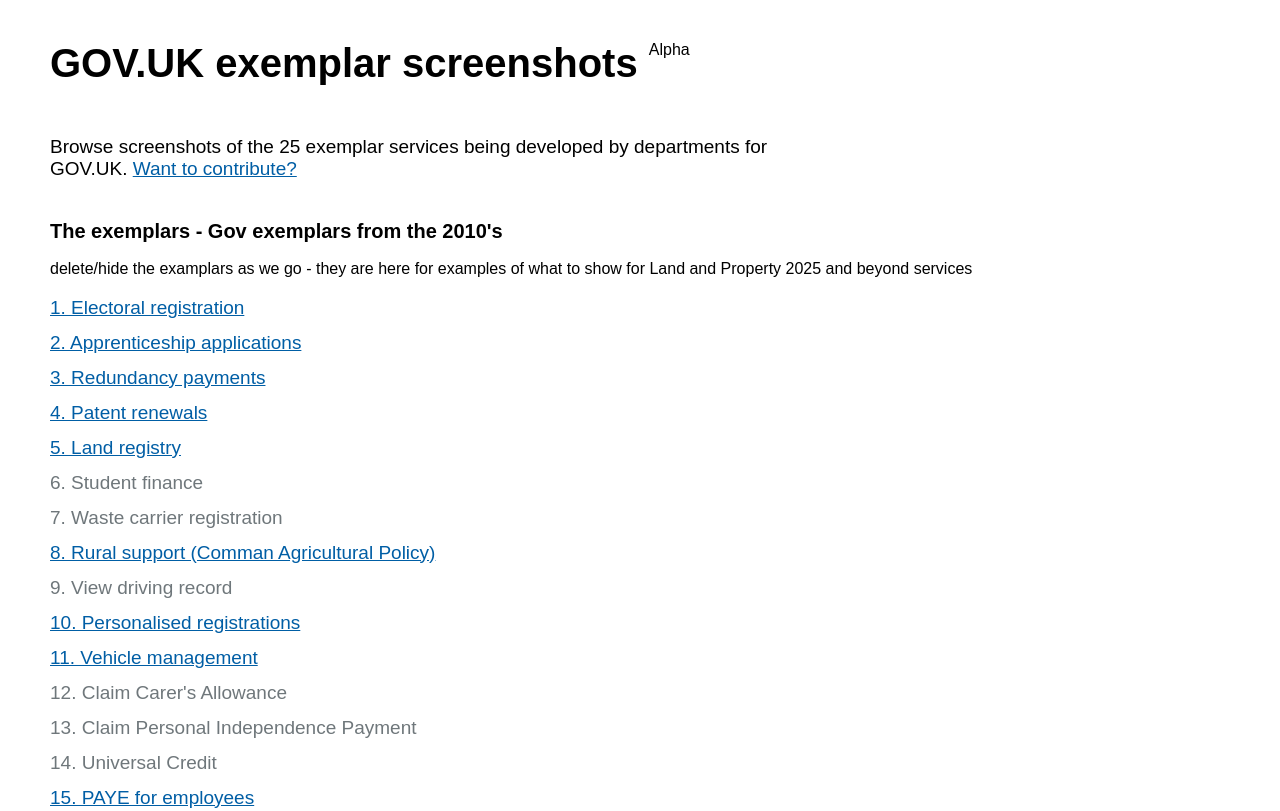
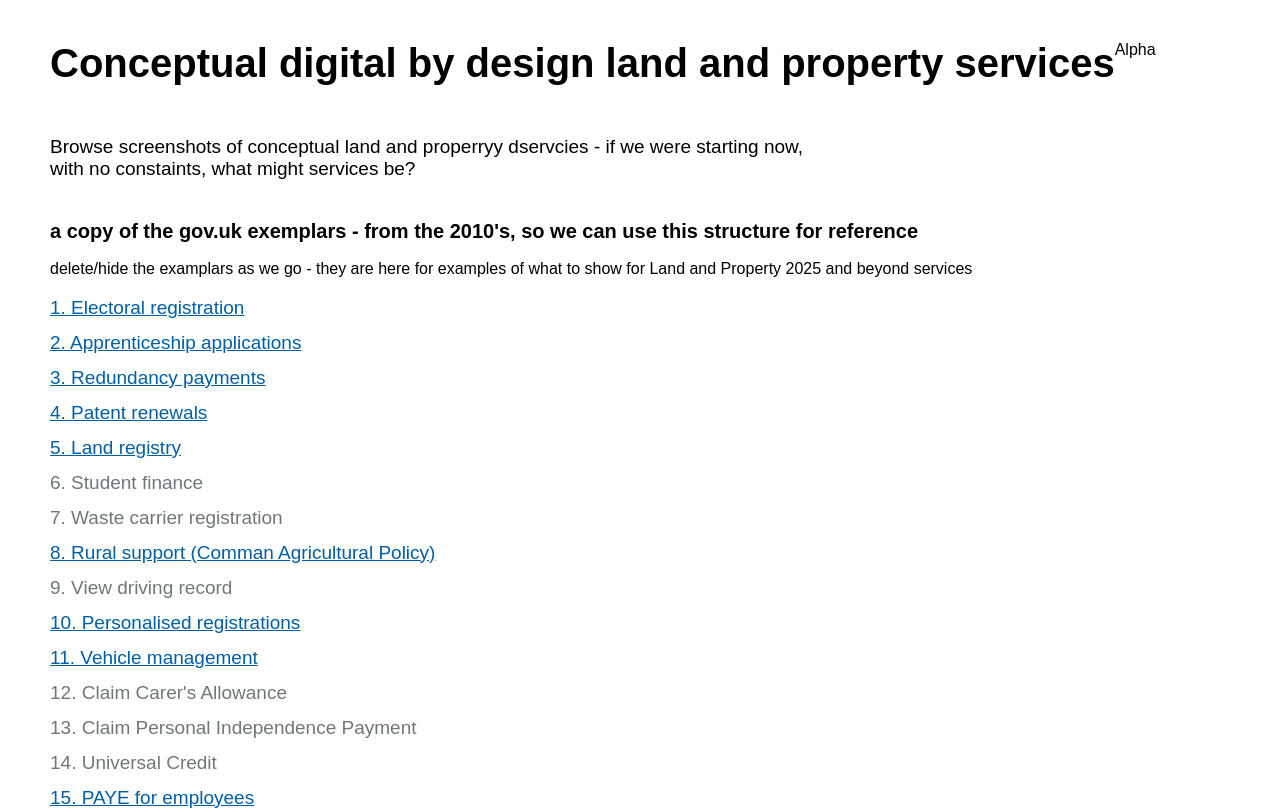
Before and after one commit to LandRegistry/conceptual-services, a plain HTML site: page index.html in a window 1280 px wide. Shown: the top 811 px of the page. Drawn offline with Linux system fonts and the light colour scheme; a web font is replaced by a local one.

Commit message:
index update

```diff
--- a/index.html
+++ b/index.html
@@ -25,17 +25,18 @@
 
 <p class="app-header"></p>
 
-<h1>GOV.UK exemplar screenshots <small class="app-status">Alpha</small></h1>
+<h1>Conceptual digital by design land and property services<small class="app-status">Alpha</small></h1>
 
 
 
 <div id="content">
 
-  <p class="intro">Browse screenshots of the 25 exemplar services being developed by departments for GOV.UK. <a href="https://github.com/alphagov/exemplar-screens#how-to-contribute">Want to contribute?</a></p>
+  <p class="intro">Browse screenshots of conceptual land and properryy dservcies - if we were starting now, with no constaints, what might services be?</p>
 
-  <h2>The exemplars - Gov exemplars from the 2010's</h2>
+  <h2>a copy of the gov.uk exemplars - from the 2010's, so we can use this structure for reference</h2>
 
   <p>delete/hide the examplars as we go - they are here for examples of what to show for Land and Property 2025 and beyond services</p>
+
 
   <ul class="exemplar-list">
 	  <li><a href="exemplar/1/index.html">1. Electoral registration</a></li>
```
